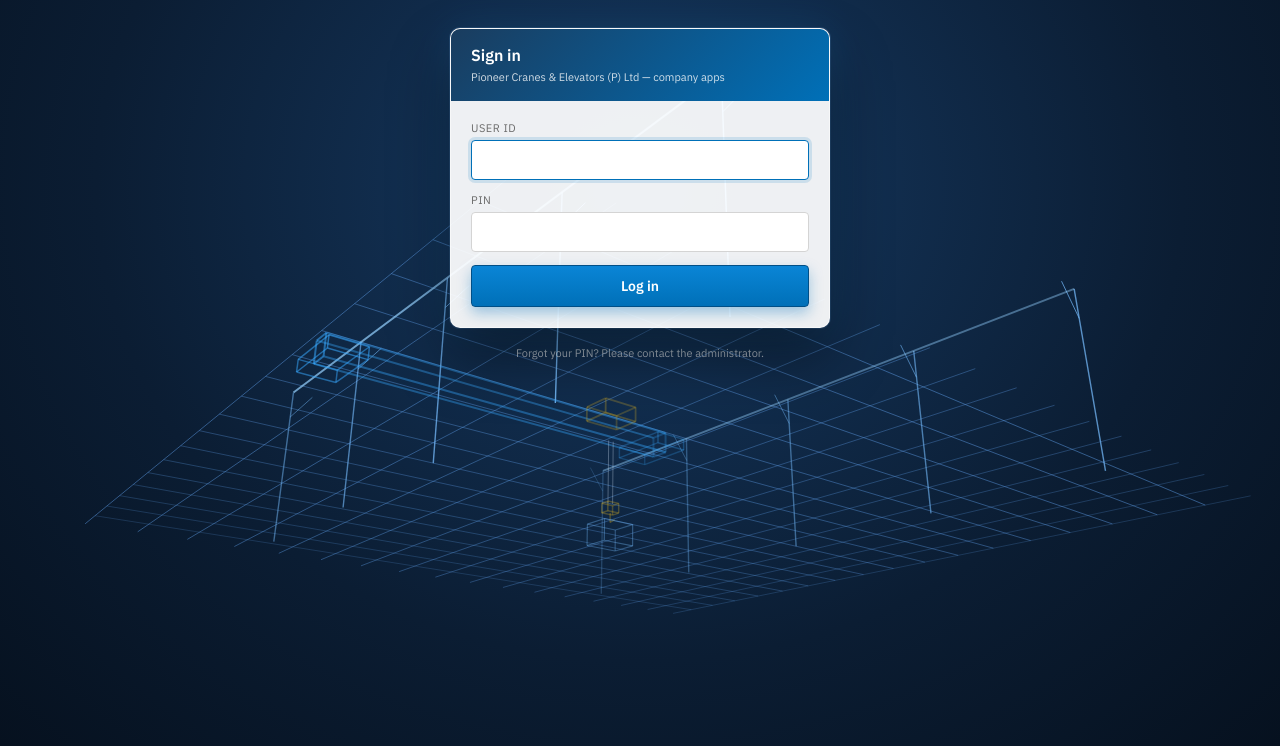
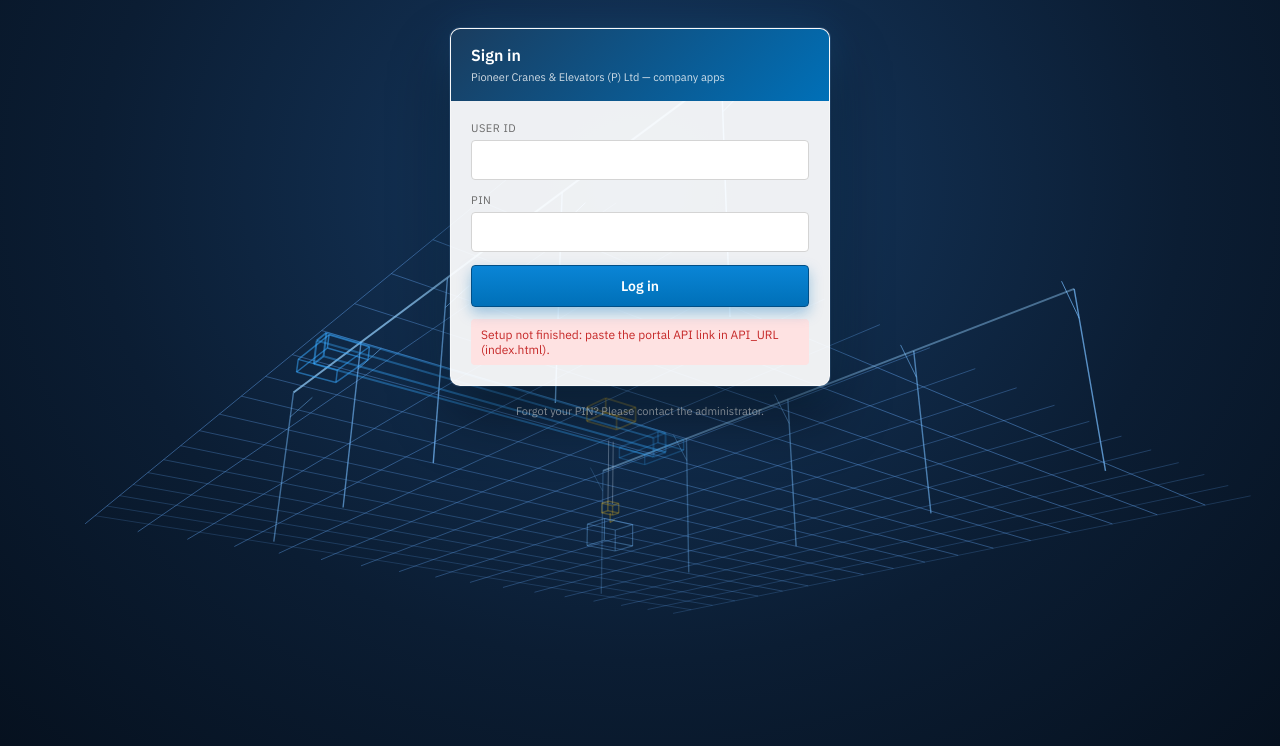
Before and after one commit to Aman79499/pioneer, a plain HTML site: page index.html in a window 1280 px wide. Shown: the part 54-800 px from the top of the page. Drawn offline with Linux system fonts and the light colour scheme.

Commit message:
Add files via upload

```diff
--- a/index.html
+++ b/index.html
@@ -136,7 +136,7 @@
 //                standalone "Pioneer Portal" Apps Script project.
 //                App links themselves are kept in its APPS sheet tab.
 // ================================================================
-var API_URL = 'https://script.google.com/macros/s/AKfycbx3LaSlMlZ86bMyTTOlK4qsS6Wu5qg_fAJH97TTR4ekIhhtSF3VhJ33z4CSPq1iAVcb/exec';
+var API_URL = 'PASTE_PORTAL_API_EXEC_LINK_HERE';
 // ===== END: SETTINGS =====
 
 
```
